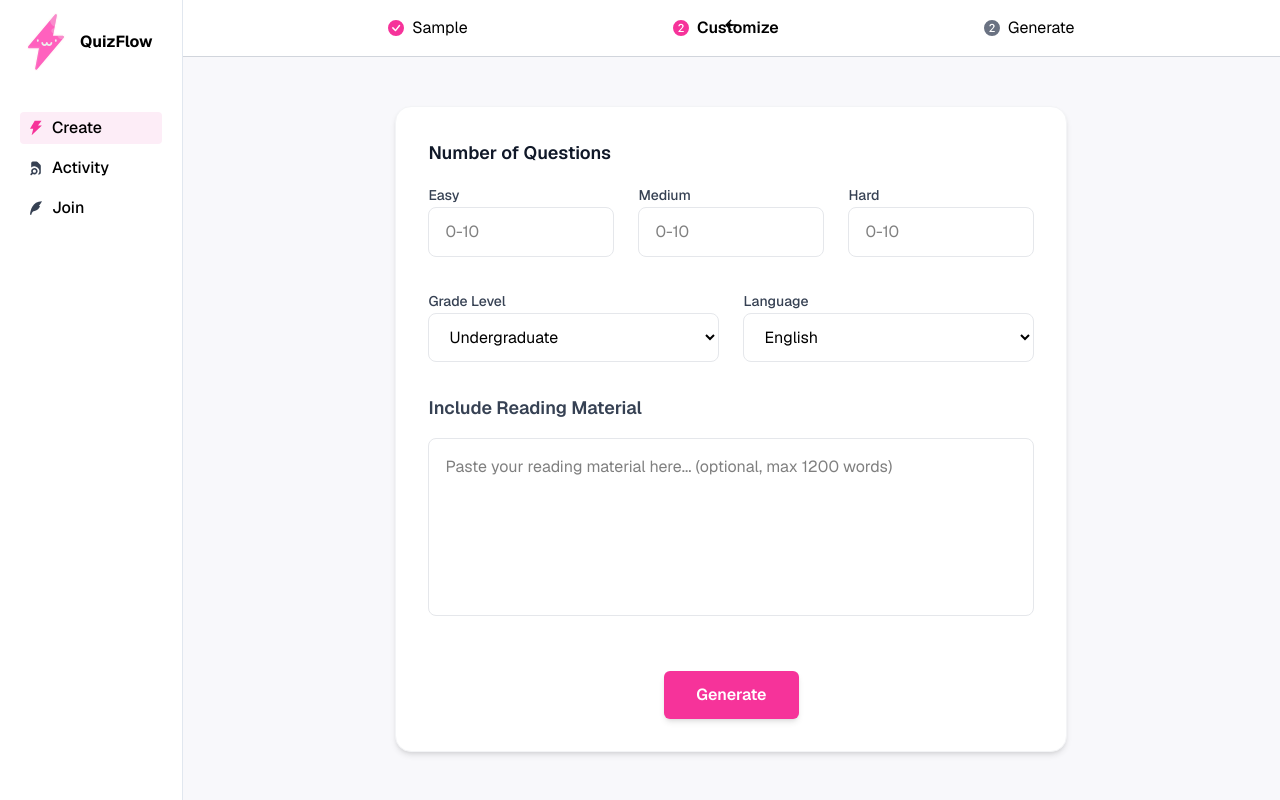
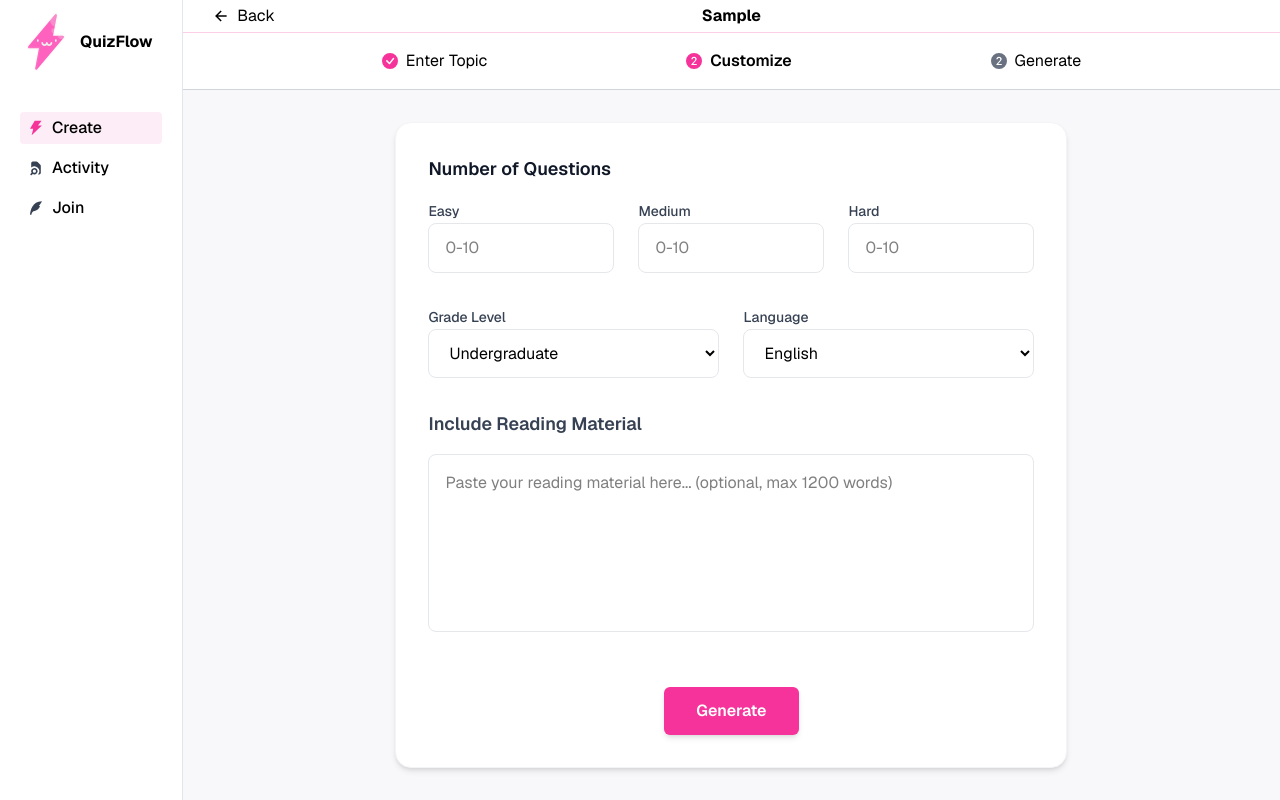
Before and after one commit to aritradhabal/QuizFlow-React, a React (Vite) app: page / in a window 1280 px wide. Both pictures are taken after typing "Sample" into the empty fields and a click on the button "Next". Built offline with nearby package versions, Linux system fonts and the light colour scheme; the HTML template or start-up script is replaced by a standard one.

Commit message:
fixed vercel paths

```diff
--- a/src/components/navbar/Navbar.jsx
+++ b/src/components/navbar/Navbar.jsx
@@ -26,12 +26,15 @@ function Navbar({Focus, searchTerm, Topic, Customize, Generate}) {
   return (
     <>
       <nav className='text-xs bg-white w-full border-b-1 border-gray-300 md:text-sm lg:text-base'>
+        <div className={url.pathname=== "/customize" === true ? "flex justify-center items-center h-fit py-1 gap-x-10 border-b-1 border-b-pink-200":"hidden"}>
+            <div className='absolute md:left-1/6 left-2 cursor-pointer flex items-center justify-center gap-x-2'>
+              <IoArrowBackSharp/>
+              <button className='cursor-pointer'>Back</button>
+            </div>
+            <p className='font-bold'>{searchTerm}</p>
+        </div>
+       <ul className='flex justify-evenly items-center rounded-xs my-4 text-black '>
 
-       <ul className='flex justify-evenly items-center rounded-xs my-4 text-black'>
-
-          <li className={url.pathname=== "/customize" === true ? "fixed":"hidden"}>
-            <button><IoArrowBackSharp/></button>
-          </li>
             <li className='flex items-center justify-center gap-x-2'>
               {url.pathname=== "/create" || url.pathname === "/" ? (
                 searchTerm.length > 4 ?
@@ -39,10 +42,9 @@ function Navbar({Focus, searchTerm, Topic, Customize, Generate}) {
                     : (Focus ? <Bs1CircleFill className=' animate-pulse duration-300 text-pink-500' /> : <Bs1CircleFill className='transition-all duration-300 text-gray-500'/>)
                   ) : (<BsCheckCircleFill className='text-pink-500'/>)
               }
-            {url.pathname=== "/create" || url.pathname === "/" ? <p className='font-semibold'>Enter Topic</p>:<p>{searchTerm}</p>}
+              {url.pathname=== "/create" || url.pathname === "/" ? <p className='font-semibold'>Enter Topic</p>:<p>Enter Topic</p>}
+          </li>
 
-
-          </li>
           <li className='flex items-center justify-center gap-x-2'>
             {url.pathname=== "/customize" === true ?
             (<Bs2CircleFill className='transition-all duration-300 text-pink-500'/>): <Bs2CircleFill className='transition-all duration-300 text-gray-500'/>
```
Lines whose indentation alone changed are shown as unchanged.
